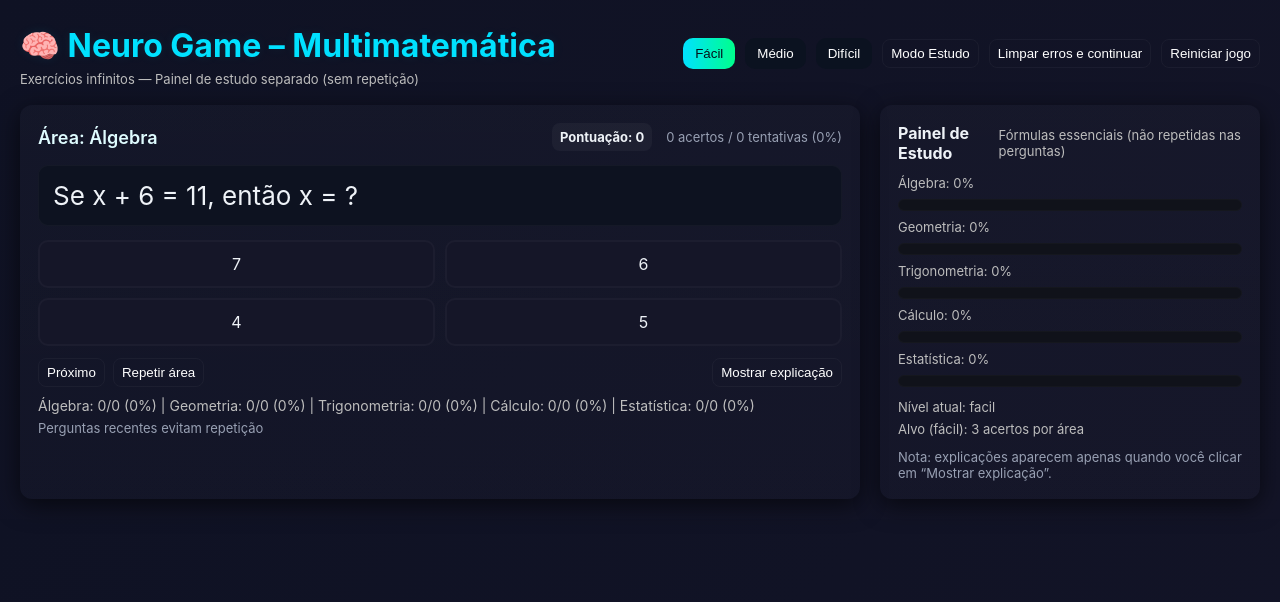
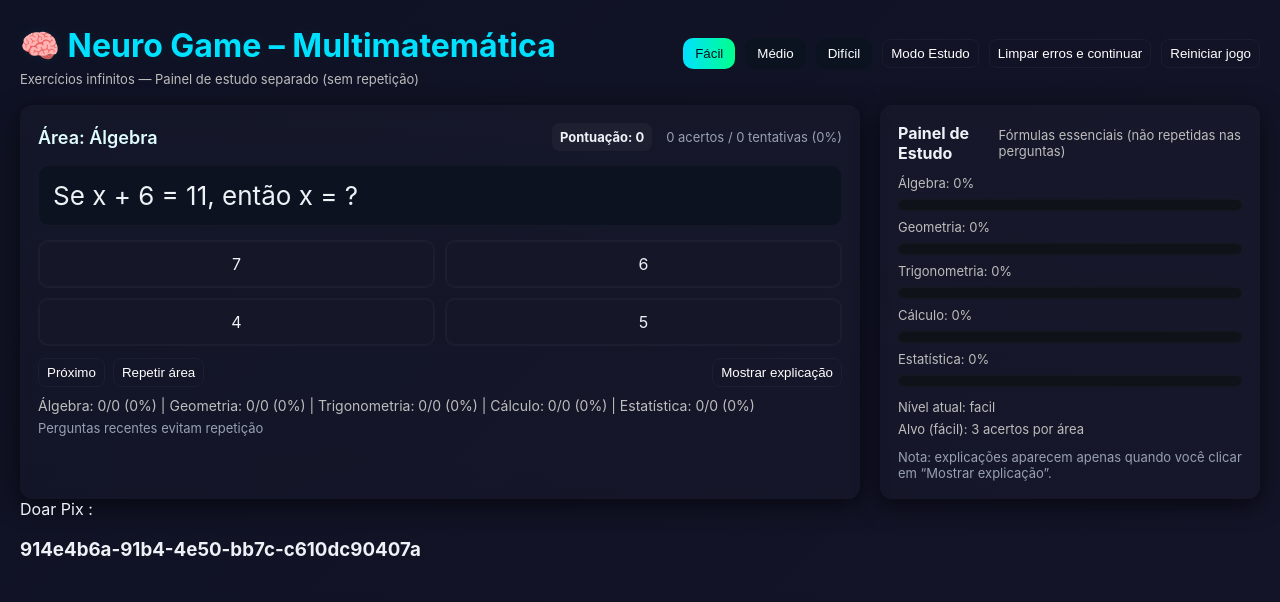
Before and after one commit to klebmatrix/sysdigital, a Flask app: page / in a window 1280 px wide. Shown: the top 602 px of the page. Run offline with Flask 3, Linux system fonts and the light colour scheme.

```diff
--- a/templates/index.html
+++ b/templates/index.html
@@ -453,5 +453,6 @@ updateStats();
 nextUniqueQuestion();
 
 </script>
+Doar Pix :  <h3>914e4b6a-91b4-4e50-bb7c-c610dc90407a</h3>
 </body>
 </html>
```
